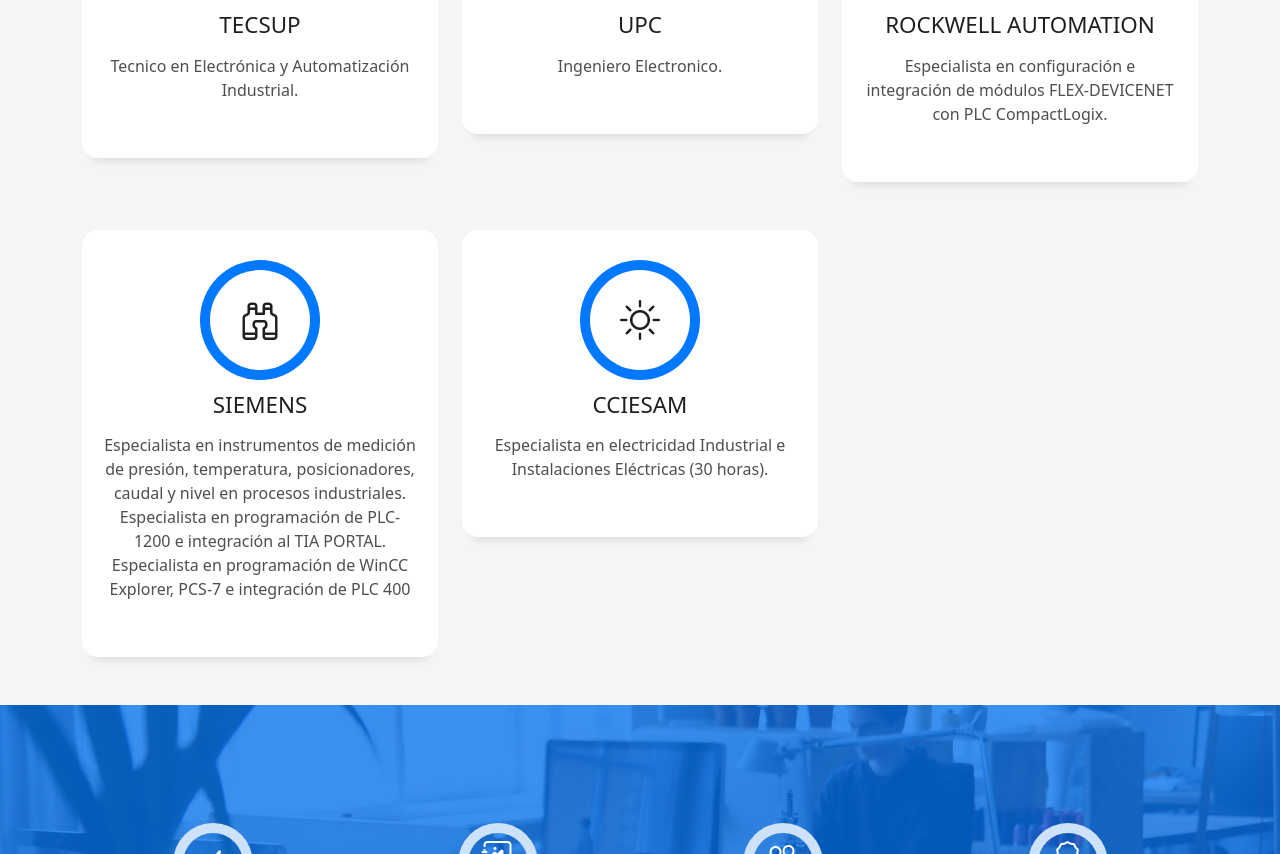
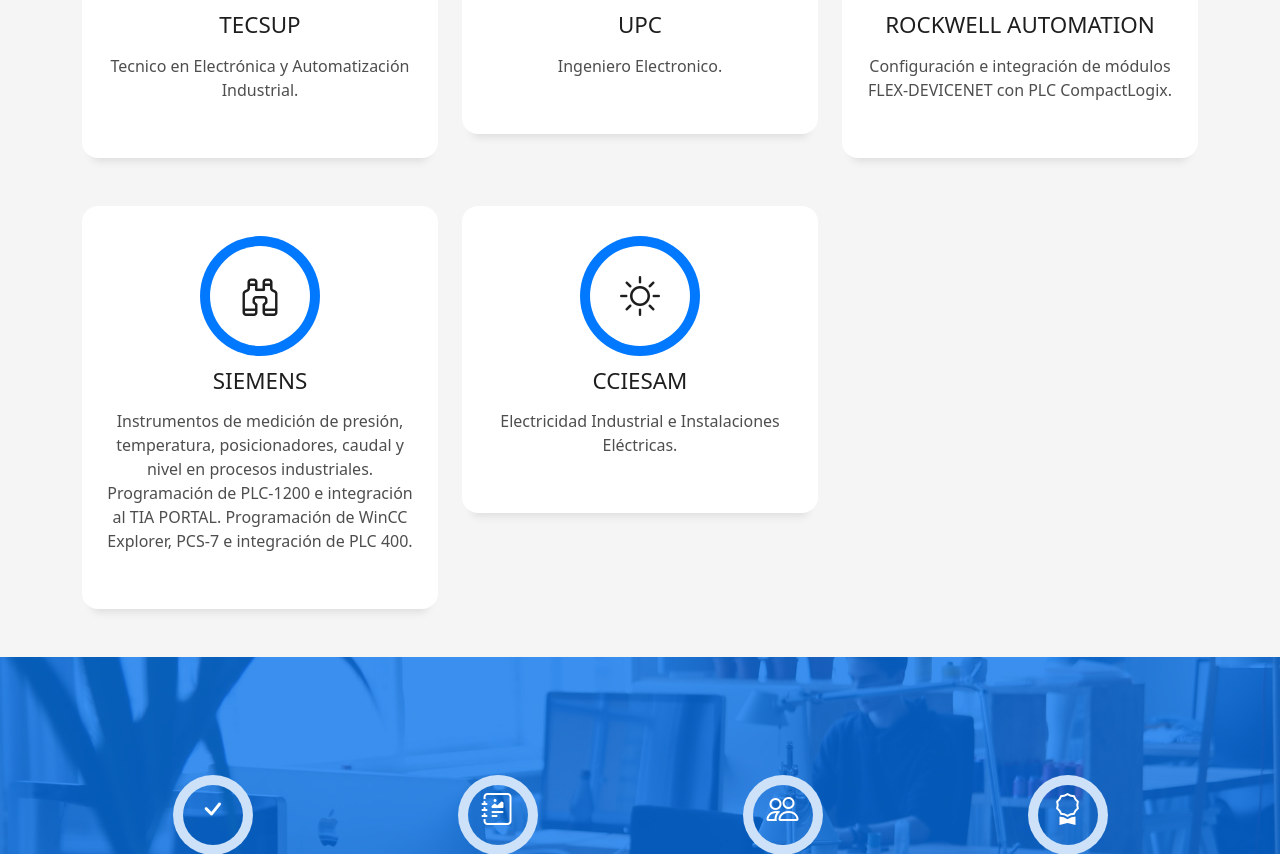
Before and after one commit to SergioDelacruzTorres/SergioDelacruzTorres.github.io, a plain HTML site: page index.html in a window 1280 px wide. Shown: the part 2045-2899 px from the top of the page. Drawn offline with Linux system fonts and the light colour scheme.

Commit message:
Inicializacion del Proyecto

```diff
--- a/index.html
+++ b/index.html
@@ -218,7 +218,7 @@
               <div class="service-content">
                 <h2 class="s-title">Rockwell Automation</h2>
                 <p class="s-description text-center">
-                  Especialista en configuración e integración de módulos FLEX-DEVICENET con PLC CompactLogix.
+                  Configuración e integración de módulos FLEX-DEVICENET con PLC CompactLogix.
                 </p>
               </div>
             </div>
@@ -231,9 +231,9 @@
               <div class="service-content">
                 <h2 class="s-title">Siemens</h2>
                 <p class="s-description text-center">
-                  Especialista en instrumentos de medición de presión, temperatura, posicionadores, caudal y nivel en procesos industriales.
-                  Especialista en programación de PLC-1200 e integración al TIA PORTAL.
-                  Especialista en programación de WinCC Explorer, PCS-7 e integración de PLC 400
+                  Instrumentos de medición de presión, temperatura, posicionadores, caudal y nivel en procesos industriales.
+                  Programación de PLC-1200 e integración al TIA PORTAL.
+                  Programación de WinCC Explorer, PCS-7 e integración de PLC 400.
                 </p>
               </div>
             </div>
@@ -246,7 +246,7 @@
               <div class="service-content">
                 <h2 class="s-title">CCIESAM</h2>
                 <p class="s-description text-center">
-                  Especialista en electricidad Industrial e Instalaciones Eléctricas (30 horas).
+                  Electricidad Industrial e Instalaciones Eléctricas.
                 </p>
               </div>
             </div>
```
